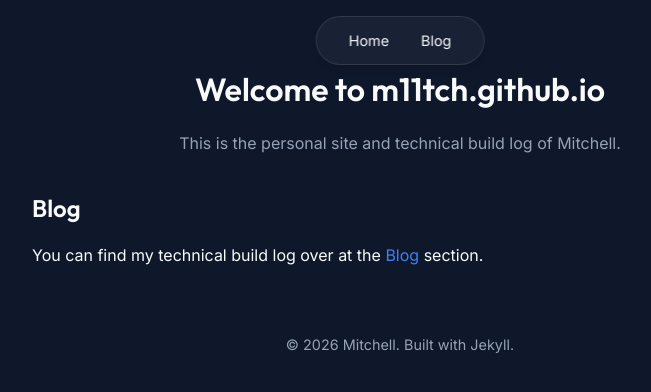
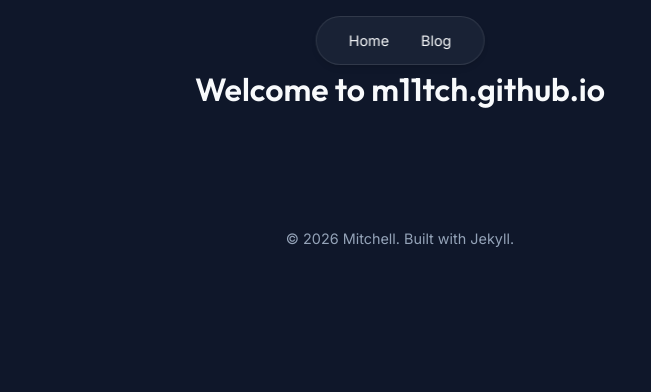
Before and after one commit to m11tch/blog, a Jekyll site: the page built from index.html, in a window 1280 px wide. Shown: the top 392 px of the page, without its empty margins (240-891 px from the left). Built offline with Jekyll 4.4.1, drawn with Linux system fonts in a browser that asks for light colours.

Commit message:
remove text

```diff
--- a/index.html
+++ b/index.html
@@ -4,12 +4,7 @@ layout: default
 
 <header>
     <h1>Welcome to m11tch.github.io</h1>
-    <p style="color: var(--text-muted);">This is the personal site and technical build log of Mitchell.</p>
 </header>
 
 <main>
-    <section>
-        <h2>Blog</h2>
-        <p>You can find my technical build log over at the <a href="{{ '/blog/' | relative_url }}">Blog</a> section.</p>
-    </section>
 </main>
```
